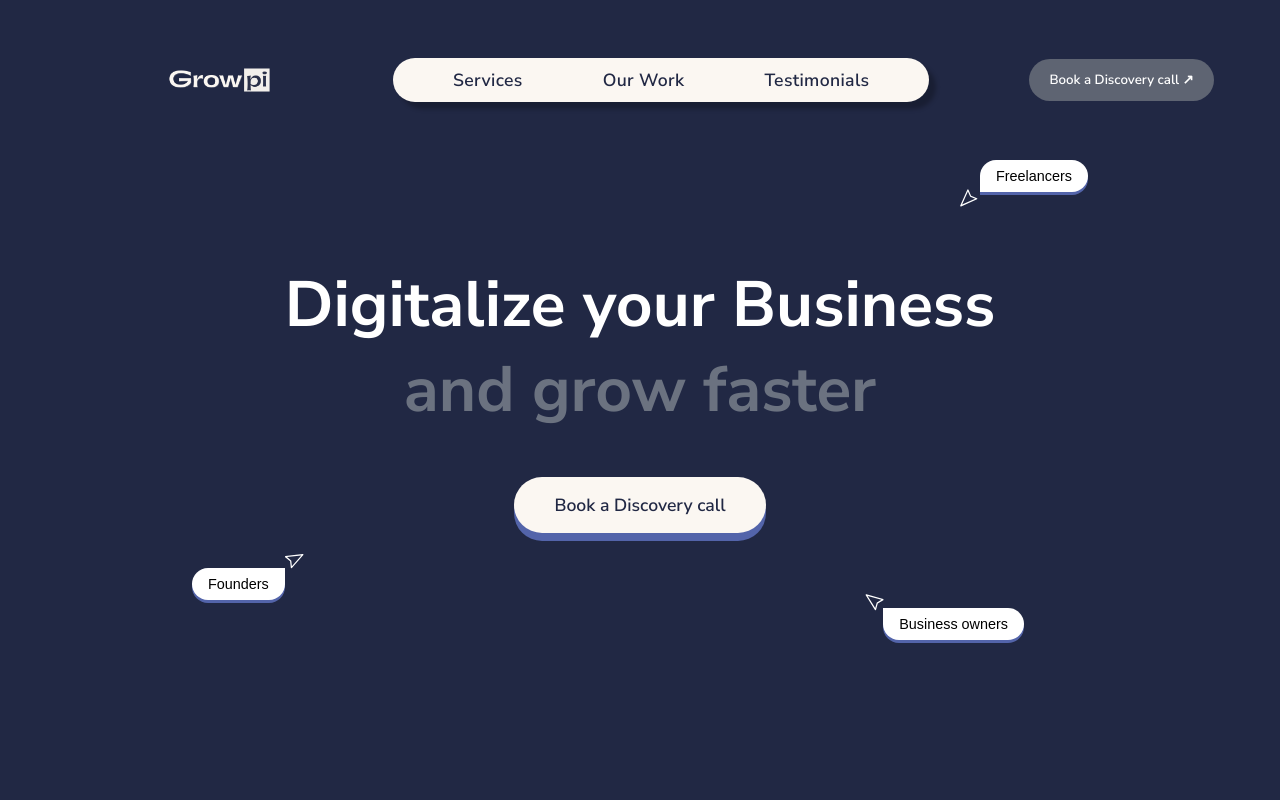
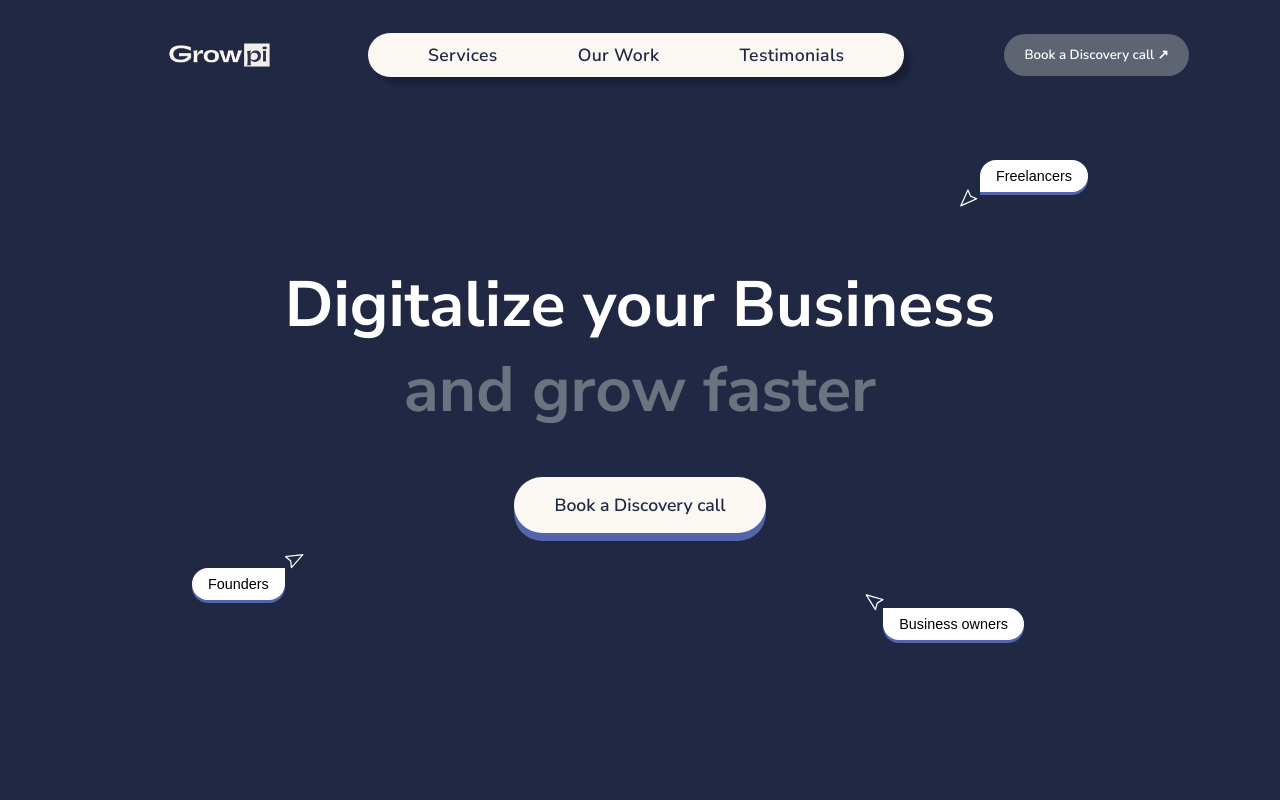
Before and after one commit to ganeshsai4408/grow-pi, a React (Create React App) app: page / in a window 1280 px wide. Shown: the top 800 px of the page. Built offline with nearby package versions, Linux system fonts and the light colour scheme.

Commit message:
aded new logimg

```diff
--- a/src/assets/components/Navbar.css
+++ b/src/assets/components/Navbar.css
@@ -25,8 +25,8 @@
   display: flex;
   align-items: center;
   justify-content: center;
-  width: 150px;
-  height: 150px;
+  width: 100px;
+  height: 100px;
 }
 
 .nav-pill {
@@ -36,7 +36,7 @@
   padding: 10px 60px;
   border-radius: 50px;
   box-shadow: 7px 7px 4px 0px #00000040;
-  gap: 80px;
+  gap: 100px;
   justify-content: center;
 }
 
```
